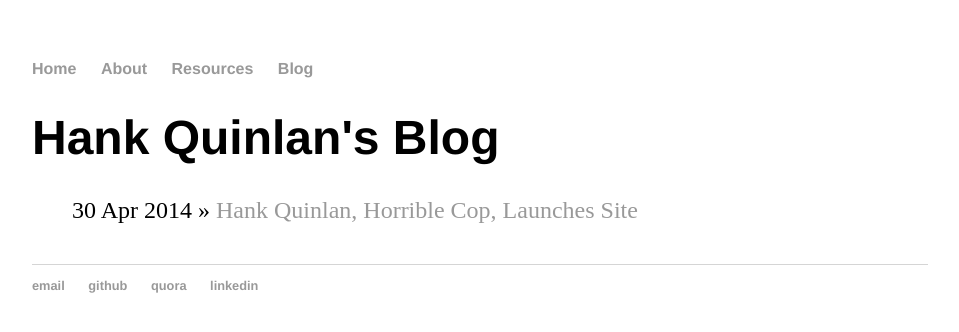
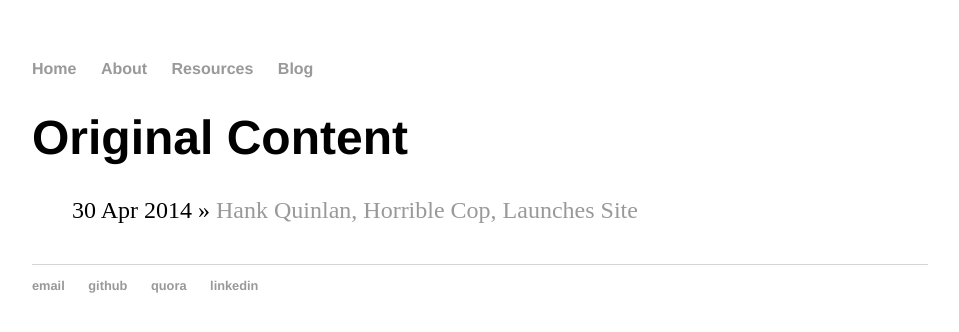
Before and after one commit to panders225/panders225.github.io, a Jekyll site: the page built from blog/index.html, in a window 1280 px wide. Shown: the top 332 px of the page, without its empty margins (160-1119 px from the left). Built offline with Jekyll 4.4.1, drawn with Linux system fonts in a browser that asks for light colours.

Commit message:
Update index.html

```diff
--- a/blog/index.html
+++ b/blog/index.html
@@ -1,6 +1,6 @@
 ---
 layout: default
-title: Hank Quinlan's Blog
+title: Original Content
 ---
 	<h1>{{ page.title }}</h1>
 	<ul class="posts">
```
